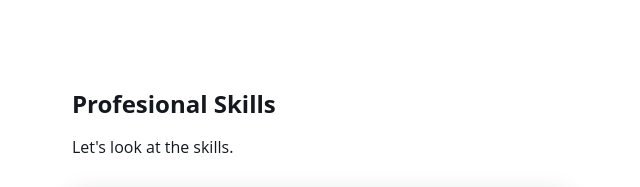
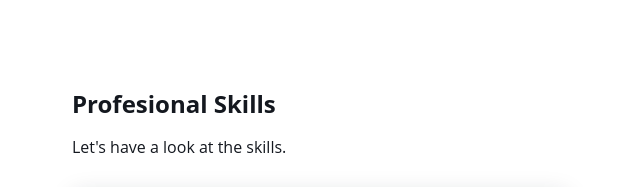
Before and after one commit to prabi-dhi/personal_portfolio, a plain HTML site: page index.html in a window 1280 px wide. Shown: the part 1660-1847 px from the top of the page, 56-696 px from the left. Drawn offline with nearby package versions, Linux system fonts and the light colour scheme.

Commit message:
Updated skills section in index.html

```diff
--- a/index.html
+++ b/index.html
@@ -101,7 +101,7 @@
                 <div class="skills__container bd-grid">
                     <div>
                         <h2 class="skills__subtitle">Profesional Skills</h2>
-                        <p class="skills__text">Let's look at the skills.</p>
+                        <p class="skills__text">Let's have a look at the skills.</p>
                         <div class="skills__data">
                             <div class="skills__names">
 <!--                                <i class='bx bxl-html5 skills__icon'></i>-->
```
